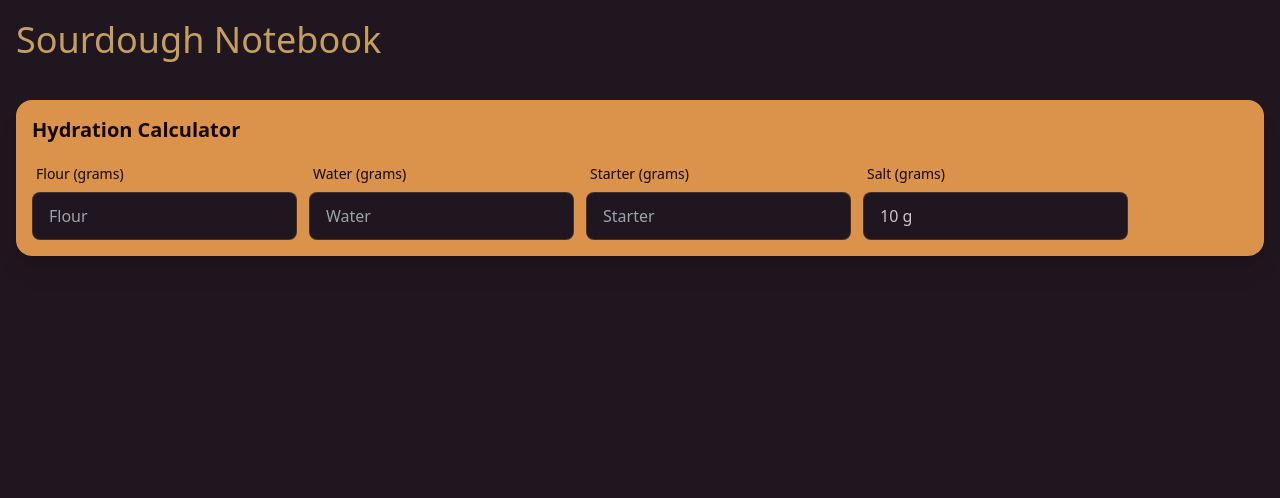
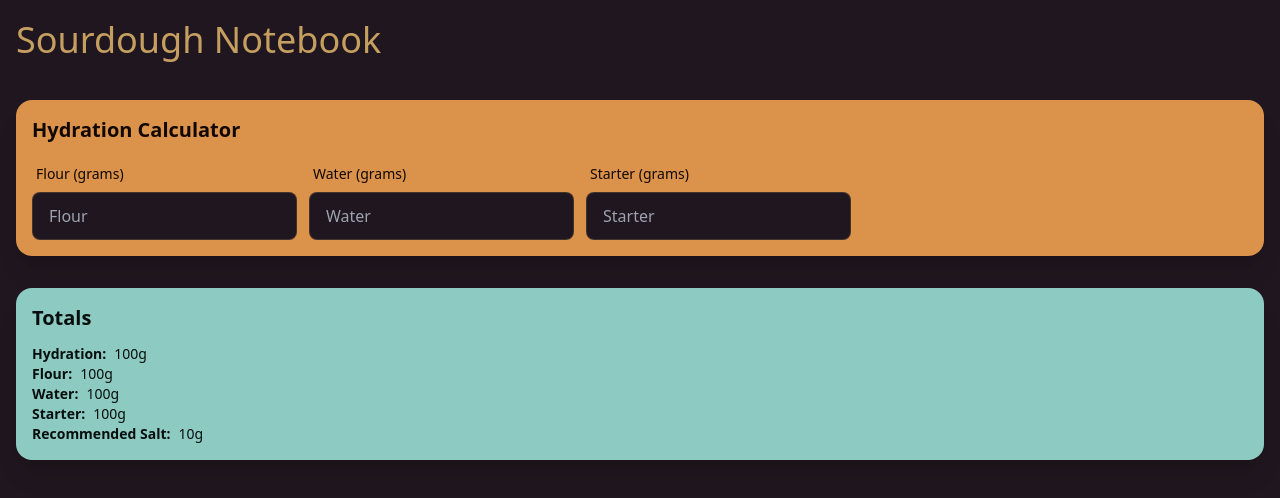
Before and after one commit to tegandbiscuits/sourdough-notebook, a React (Create React App) app: page / in a window 1280 px wide. Shown: the top 498 px of the page. Built offline with nearby package versions, Linux system fonts and the light colour scheme.

Commit message:
Scaffold totals card

```diff
--- a/src/screens/HomeScreen.tsx
+++ b/src/screens/HomeScreen.tsx
@@ -1,6 +1,7 @@
 import React from 'react';
 import Card from '../components/Card';
 import NumberField from '../components/NumberField';
+import KeyValueList from '../components/KeyValueList';
 
 function HomeScreen() {
   return (
@@ -45,19 +46,25 @@ function HomeScreen() {
                 unit: 'gram',
               }}
             />
+          </form>
+        </Card.Body>
+      </Card>
 
-            <NumberField
-              label="Salt (grams)"
-              placeholder="Starter"
-              isReadOnly
-              value={10}
-              minValue={0}
-              formatOptions={{
-                style: 'unit',
-                unit: 'gram',
-              }}
-            />
-          </form>
+      <Card className="mt-8" variant="info">
+        <Card.Body>
+          <Card.Title>
+            Totals
+          </Card.Title>
+
+          <KeyValueList>
+            <KeyValueList.Item title="Hydration:" value="100g" />
+            <KeyValueList.Item title="Flour:" value="100g" />
+            <KeyValueList.Item title="Water:" value="100g" />
+            <KeyValueList.Item title="Starter:" value="100g" />
+            <KeyValueList.Item title="Recommended Salt:" value="10g" />
+          </KeyValueList>
+          {/* TODO: note that hydration assumes a 1:1:1 for starter */}
+          {/* TODO: note that hydration assumes a 2% salt to flour */}
         </Card.Body>
       </Card>
     </div>
```
